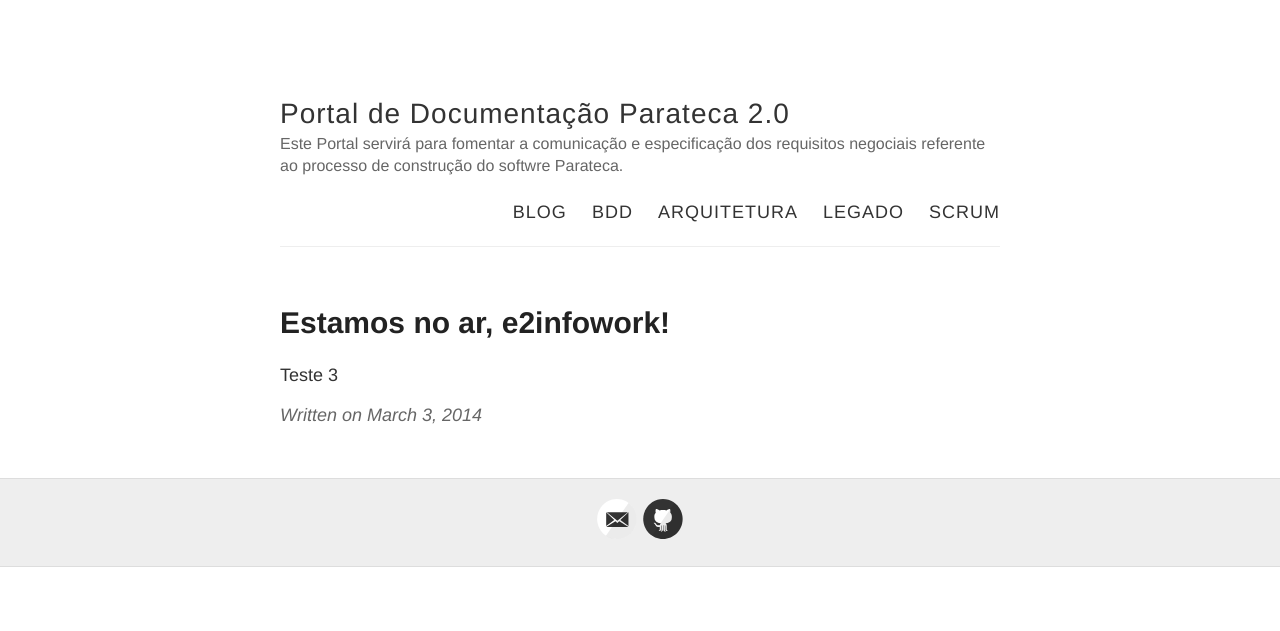
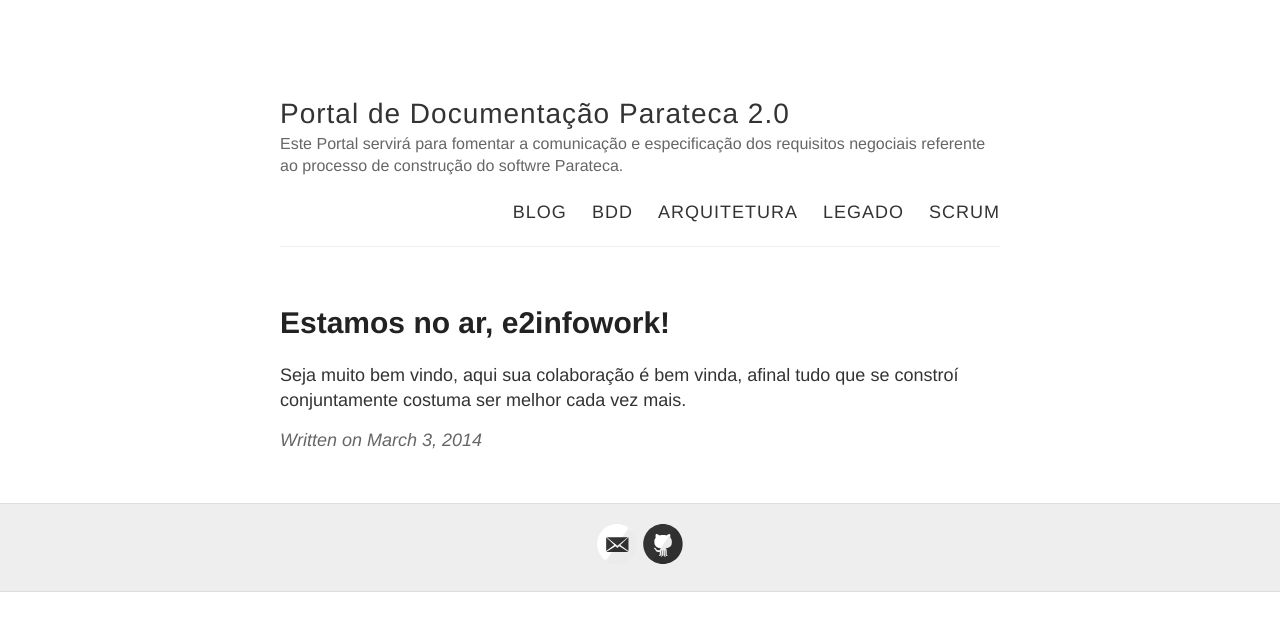
Before and after one commit to e2infowork/e2infowork.github.io, a Jekyll site: the page built from _posts/2014-3-3-Hello-World.md, in a window 1280 px wide. Shown: the top 631 px of the page. Built offline with Jekyll 4.4.1, drawn with Linux system fonts in a browser that asks for light colours.

Commit message:
Update 2014-3-3-Hello-World.md

```diff
--- a/_posts/2014-3-3-Hello-World.md
+++ b/_posts/2014-3-3-Hello-World.md
@@ -3,4 +3,4 @@ layout: post
 title: 'Estamos no ar, e2infowork!'
 published: true
 ---
-Teste 3
+Seja muito bem vindo, aqui sua colaboração é bem vinda, afinal tudo que se constroí conjuntamente costuma ser melhor cada vez mais.
```
